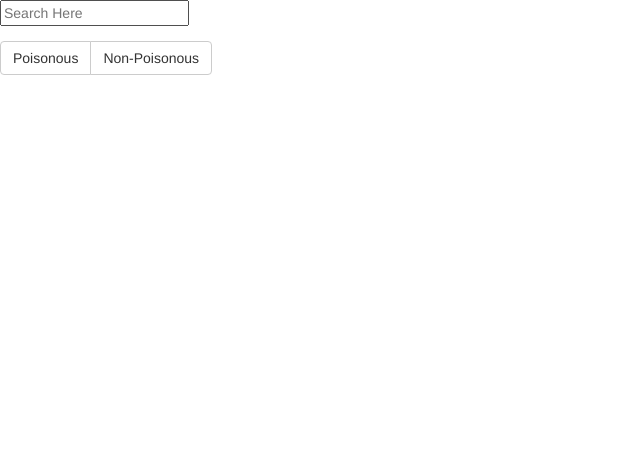
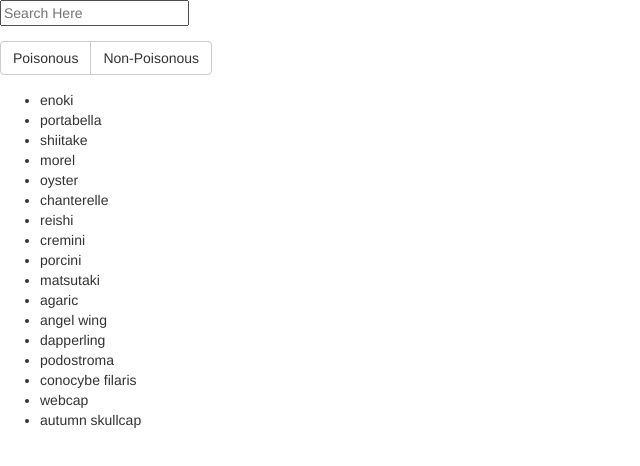
Before and after one commit to Jufebrown/mushroom, a website: page index.html in a window 1280 px wide. Shown: the whole page, without its empty margins (0-640 px from the left). Drawn offline with nearby package versions, Linux system fonts and the light colour scheme; some packages are replaced by stand-ins of ours.

Commit message:
nested ng-repeats to get name of mushrooms

```diff
--- a/partials/main.html
+++ b/partials/main.html
@@ -11,5 +11,5 @@
 </form>
 
 <ul>
-  <li ng-repeat="listItem in list | filter: mushFilter"><a href="#/list/{{listItem.id}}">{{listItem.item}}</a></li>
+  <li ng-repeat="mushroom in mushrooms | filter: mushFilter"><span ng-repeat="(mushName, value) in mushroom">{{mushName}}</span></li>
 </ul>
```
